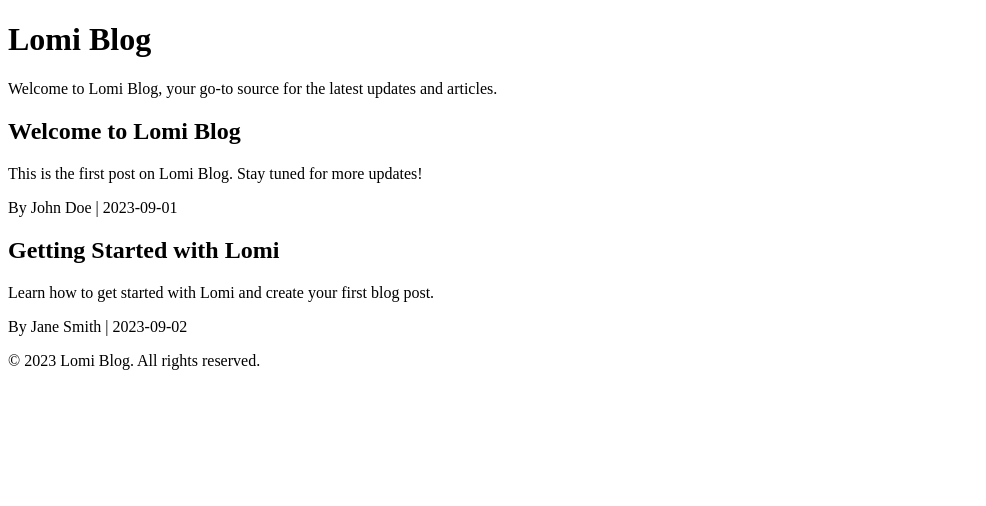
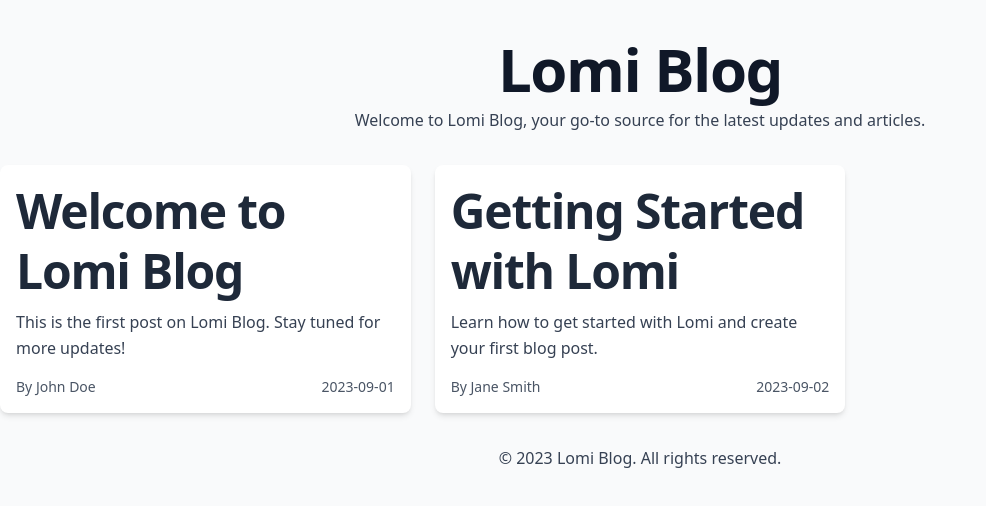
Before and after one commit to bantoinese83/bloggi, a Next.js app: page / in a window 1280 px wide. Shown: the top 506 px of the page, without its empty margins (0-986 px from the left). Built offline with nearby package versions, Linux system fonts and the light colour scheme.

Commit message:
first commit

```diff
--- a/app/globals.css
+++ b/app/globals.css
@@ -1,6 +1,65 @@
-@tailwind utilities;
+@import "tailwindcss";
 
+/* 1. Base Styles */
 
 html {
-  scroll-behavior: smooth; /* Adds smooth scrolling to anchor links */
+  scroll-behavior: smooth;
+  /* Add more global styles here if needed */
 }
+
+body {
+  @apply font-sans bg-gray-50 text-gray-900 dark:bg-gray-900 dark:text-gray-100; /* Basic body styles */
+  /* Dark mode background and text */
+  transition: background-color 0.3s, color 0.3s;
+}
+
+/* 2. Typography */
+
+h1, h2, h3, h4, h5, h6 {
+  @apply font-semibold tracking-tight leading-tight;
+  /*  or use custom classes
+    @apply  heading-font;
+   */
+}
+
+h1 {
+  @apply text-4xl md:text-5xl lg:text-6xl;
+}
+
+h2 {
+  @apply text-3xl md:text-4xl lg:text-5xl;
+}
+
+h3 {
+  @apply text-2xl md:text-3xl lg:text-4xl;
+}
+
+h4 {
+  @apply text-xl md:text-2xl lg:text-3xl;
+}
+
+h5 {
+  @apply text-lg md:text-xl lg:text-2xl;
+}
+
+h6 {
+  @apply text-base md:text-lg lg:text-xl;
+}
+
+p {
+  @apply leading-relaxed;
+}
+
+a {
+  @apply text-blue-600 hover:text-blue-800 dark:text-blue-400 dark:hover:text-blue-200 transition-colors duration-200; /* Link styles */
+}
+
+/* 3. Code blocks styling */
+
+pre {
+  @apply bg-gray-100 dark:bg-gray-800 rounded-md p-4 overflow-x-auto;
+}
+
+code {
+  @apply bg-gray-200 dark:bg-gray-700 rounded-md px-2 py-1 font-mono text-sm;
+}
--- a/app/layout.tsx
+++ b/app/layout.tsx
@@ -1,7 +1,7 @@
 // app/layout.tsx
 import type { Metadata } from "next";
 import { Geist, Geist_Mono } from "next/font/google";
-import "./globals.css";
+import "./globals.css"; // Ensure this is present
 import ErrorBoundary from "./ErrorBoundary";
 
 import React from "react";
@@ -9,18 +9,33 @@ import React from "react";
 const geistSans = Geist({
   variable: "--font-geist-sans",
   subsets: ["latin"],
+  display: 'swap', // Optimize font loading
 });
 
 const geistMono = Geist_Mono({
   variable: "--font-geist-mono",
   subsets: ["latin"],
+  display: 'swap', // Optimize font loading
 });
 
 export const metadata: Metadata = {
-  title: "Lomi Blog",
+  title: {
+    default: "Lomi Blog",
+    template: "%s | Lomi Blog",  // Allows dynamic titles for individual pages
+  },
   description: "Welcome to Lomi Blog, your go-to source for the latest updates and articles.",
   keywords: "lomi, blog, articles, updates",
-  robots: "index, follow",
+  robots: {
+    index: true,
+    follow: true,
+    googleBot: {
+      index: true,
+      follow: true,
+      "max-video-preview": -1, // Adjust as needed
+      "max-image-preview": "large", // Correct value
+      "max-snippet": -1, // Adjust as needed
+    },
+  },
   openGraph: {
     type: "website",
     url: "https://www.lomiblog.com",
@@ -29,19 +44,32 @@ export const metadata: Metadata = {
     images: [
       {
         url: "https://www.lomiblog.com/og-image.jpg",
-        width: 800,
-        height: 600,
+        width: 1200, // Increased width for better quality
+        height: 630, // Standard Open Graph image ratio
         alt: "Lomi Blog Og Image",
       },
     ],
   },
+  twitter: {
+    card: "summary_large_image",
+    title: "Lomi Blog",
+    description: "Welcome to Lomi Blog, your go-to source for the latest updates and articles.",
+    images: ["https://www.lomiblog.com/og-image.jpg"], // Use same image for Twitter
+    creator: "@yourTwitterHandle", // Add your Twitter handle
+  },
+  icons: {
+    icon: '/favicon.ico', // Path to your favicon
+    apple: '/apple-touch-icon.png', // Path to your apple touch icon
+  },
 };
 
 export const viewport = {  // ADD THIS
+  themeColor: 'white',
   width: 'device-width',
   initialScale: 1,
+  minimumScale: 1,
   maximumScale: 1,
-  userScalable: false
+  userScalable: false,
 }
 
 export default function RootLayout({
@@ -50,7 +78,7 @@ export default function RootLayout({
   children: React.ReactNode;
 }>) {
   return (
-    <html lang="en">
+    <html lang="en" className="scroll-smooth">
     <body
       className={`${geistSans.variable} ${geistMono.variable} antialiased`}
     >
--- a/app/page.tsx
+++ b/app/page.tsx
@@ -27,29 +27,34 @@ interface PostProps {
 }
 
 const Post = ({ title, excerpt, author, date }: PostProps) => (
-  <div className="post">
-    <h2>{title}</h2>
-    <p>{excerpt}</p>
-    <div className="post-meta">
-      <span>By {author}</span> | <span>{date}</span>
+  <div className="bg-white shadow-md rounded-lg overflow-hidden">
+    <div className="p-4">
+      <h2 className="text-2xl font-semibold mb-2 text-gray-800 dark:text-gray-100">
+        {title}
+      </h2>
+      <p className="text-gray-700 dark:text-gray-300">{excerpt}</p>
+      <div className="flex items-center justify-between mt-4">
+        <span className="text-sm text-gray-600 dark:text-gray-400">By {author}</span>
+        <span className="text-sm text-gray-600 dark:text-gray-400">{date}</span>
+      </div>
     </div>
   </div>
 );
 
 export default function Home() {
   return (
-    <div className="container">
-      <header>
-        <h1>Lomi Blog</h1>
-        <p>Welcome to Lomi Blog, your go-to source for the latest updates and articles.</p>
+    <div className="container mx-auto py-8">
+      <header className="text-center mb-8">
+        <h1 className="text-4xl font-bold text-gray-900 dark:text-white">Lomi Blog</h1>
+        <p className="text-gray-700 dark:text-gray-300">Welcome to Lomi Blog, your go-to source for the latest updates and articles.</p>
       </header>
-      <main>
+      <main className="grid gap-6 md:grid-cols-2 lg:grid-cols-3">
         {posts.map((post) => (
           <Post key={post.id} {...post} />
         ))}
       </main>
-      <footer>
-        <p>&copy; 2023 Lomi Blog. All rights reserved.</p>
+      <footer className="text-center mt-8">
+        <p className="text-gray-700 dark:text-gray-300">© 2023 Lomi Blog. All rights reserved.</p>
       </footer>
     </div>
   );
--- a/tailwind.config.ts
+++ b/tailwind.config.ts
@@ -1,57 +1,33 @@
-import type { Config } from 'tailwindcss';
-import typography from '@tailwindcss/typography';
-import forms from '@tailwindcss/forms'; //For form styling
-import aspectRatio from '@tailwindcss/aspect-ratio';// For aspect ratio utilities
-import containerQueries from '@tailwindcss/container-queries';//For container queries
-
-const config: Config = {
+/** @type {import('tailwindcss').Config} */
+module.exports = {
     content: [
         './src/pages/**/*.{js,ts,jsx,tsx,mdx}',
         './src/components/**/*.{js,ts,jsx,tsx,mdx}',
         './src/app/**/*.{js,ts,jsx,tsx,mdx}',
-        './app/**/*.{js,ts,jsx,tsx,mdx}', // Add app folder as well
     ],
-    darkMode: 'class', // Enable dark mode (class-based or 'media' for system preference)
     theme: {
         extend: {
             fontFamily: {
-                sans: ['Inter var, sans-serif', { fontFeatureSettings: '"cv11", "ss01"' }], //Inter font optimization
+                sans: ['Inter var, sans-serif', { fontFeatureSettings: '"cv11", "ss01"' }],
+                serif: ['Merriweather, serif'],// add serif family
+                mono: ['ui-monospace, SFMono-Regular, Menlo, Monaco, Consolas, "Liberation Mono", "Courier New", monospace'], // monospace font
             },
             colors: {
                 primary: {
-                    50: '#f0f9ff',
-                    100: '#e0f2fe',
-                    200: '#b9d9fa',
-                    300: '#7ac5f5',
-                    400: '#38a3ef',
-                    500: '#0ea5e9',
-                    600: '#0284c7',
-                    700: '#0369a1',
-                    800: '#075985',
-                    900: '#0c4a6e',
+                    50: '#eff6ff',
+                    100: '#dbeafe',
+                    200: '#bdd7fe',
+                    300: '#9ec5fe',
+                    400: '#7fb2fe',
+                    500: '#5e92fc',
+                    600: '#4176f3',
+                    700: '#315aca',
+                    800: '#274394',
+                    900: '#21357a',
                 },
-            },
-            keyframes: { //Example keyframe animations
-                shimmer: {
-                    '100%': {
-                        transform: 'translateX(100%)',
-                    },
-                },
-            },
-            animation: {
-                shimmer: 'shimmer 1.5s infinite linear',
+                // Add more custom colors as needed
             },
         },
     },
-    plugins: [
-        typography,
-        forms,
-        aspectRatio,
-        containerQueries,
-        require('@tailwindcss/line-clamp'), //Truncate long texts
-    ],
-    future: {
-        hoverOnlyWhenSupported: true, //Reduces specificity issues with hover effects on touch devices
-    },
-};
-export default config;
+    plugins: [],
+}
```
